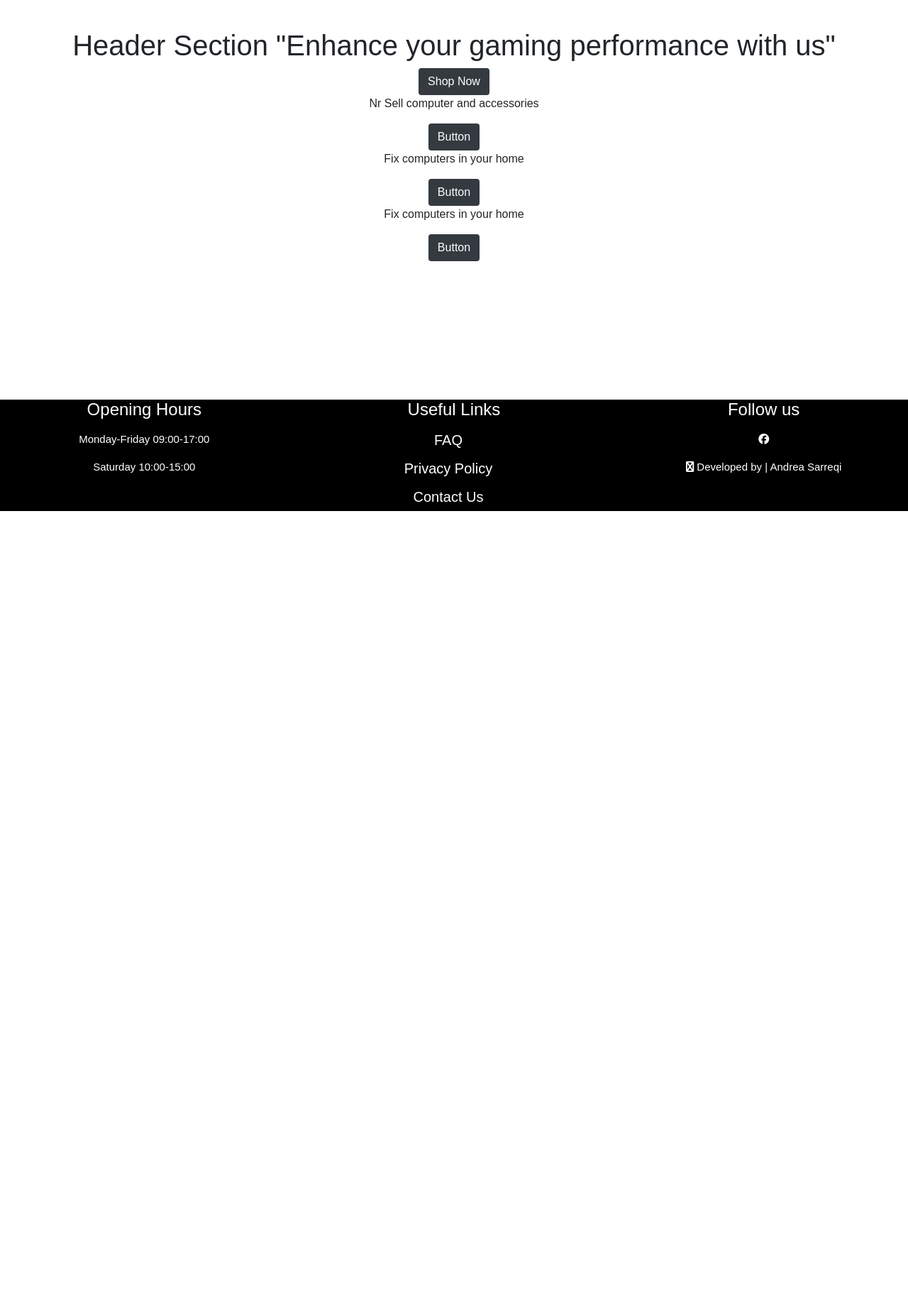
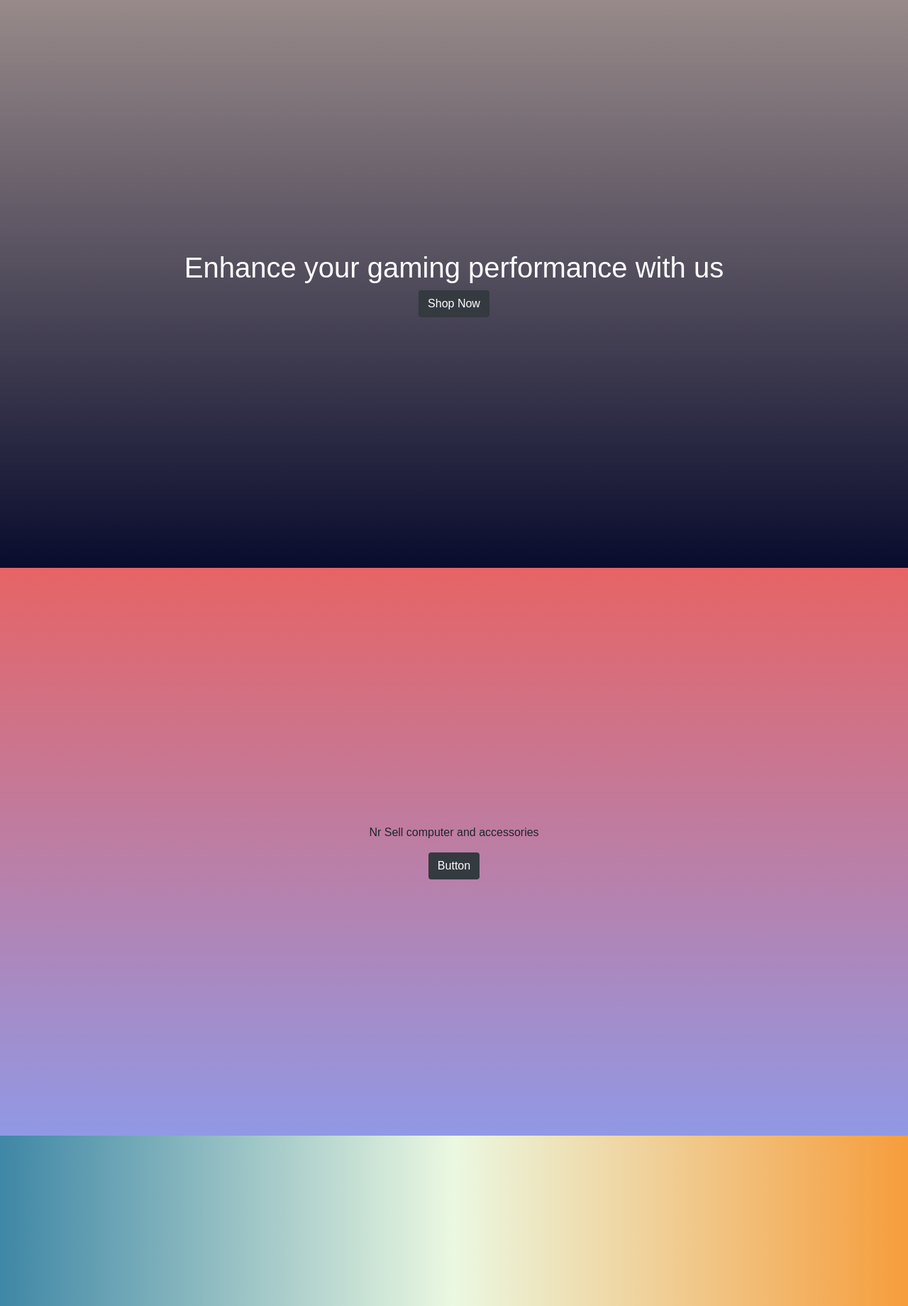
Before and after one commit to andreasarreqi/PcHub, a Django app: page / in a window 1280 px wide. Shown: the part 80-1920 px from the top of the page at 71% size. Before the commit the page ends 800 px from the top, so only its background shows below. Run offline with Django 3.2, Linux system fonts and the light colour scheme; some libraries are stand-ins or nearby versions.

Commit message:
Fixing footer horizontal scroll and giving sections linear gradient background colors

```diff
--- a/home/templates/home/index.html
+++ b/home/templates/home/index.html
@@ -5,12 +5,12 @@
 {% block content %}
 <section class="first-section">
     <div class="slide-in-top kenburns-top">
-        <h1> Header Section "Enhance your gaming performance with us"</h1>
+        <h1>Enhance your gaming performance with us</h1>
         <button class="btn lg bg-dark text-white"> Shop Now </button>
     </div>
 </section>
 
-<section class="second-section slide-in-left">
+<section class="second-section ">
     <div class="slide-in-left">
         <p> Nr Sell computer and accessories</p>
         <button class="btn lg bg-dark text-white">Button</button>
--- a/static/css/base.css
+++ b/static/css/base.css
@@ -2,6 +2,12 @@
 
 html {
     height: 100%;
+}
+body {
+    margin: 0;
+    padding: 0;
+    scroll-behavior: smooth;
+    overflow-x: hidden;
 }
 
 * {
@@ -10,13 +16,16 @@ html {
 
 main {
     margin-top: 80px;
-    padding: 40px;
+
 }
 
 /*--------------------------------------------- Footer styling*/
-.fixed-bottom {
+.footer {
     background-color: black;
     font-size: 15px;
+    padding-left: 5%;
+    box-sizing: border-box;
+    width: 100%;
 }
 
 a {
@@ -34,6 +43,9 @@ a:hover {
     justify-content: center;
     align-items: center;
     text-align: center;
+    background: linear-gradient(#988a8a, #090c2d);
+    color: white;
+    height: 100vh;
 }
 
 .second-section {
@@ -41,6 +53,8 @@ a:hover {
     justify-content: center;
     align-items: center;
     text-align: center;
+    background: linear-gradient(#e66465, #9198e5);
+    height: 100vh;
 }
 
 .third-section {
@@ -48,6 +62,8 @@ a:hover {
     justify-content: center;
     align-items: center;
     text-align: center;
+    background: linear-gradient(0.25turn, #3f87a6, #ebf8e1, #f69d3c);
+    height: 100vh;
 }
 
 .fourth-section {
@@ -55,6 +71,8 @@ a:hover {
     justify-content: center;
     align-items: center;
     text-align: center;
+    background: linear-gradient(to left, #333, #333 50%, #eee 75%, #333 75%);
+    height: 100vh;
 }
 
 /*---------------------------------- Slide top class (taken from ANIMISTA)*/
@@ -76,7 +94,7 @@ a:hover {
 }
 
 .slide-in-left {
-    animation: slide-in-left 1s cubic-bezier(0.250, 0.460, 0.450, 0.940) both;
+    animation: slide-in-left 0.9s cubic-bezier(0.250, 0.460, 0.450, 0.940) both;
 }
 
 @keyframes slide-in-left {
--- a/templates/base.html
+++ b/templates/base.html
@@ -113,7 +113,7 @@
     {% endblock %}
 
     <!--Footer-->
-    <footer class="text-white d-flex align-items-center">
+    <footer class="text-white d-flex align-items-center d-flex flex-column min-vh-100">
         {% include 'includes/footer.html'%}
     </footer>
 
--- a/templates/includes/footer.html
+++ b/templates/includes/footer.html
@@ -1,4 +1,4 @@
-<div class="fixed-bottom">
+<div class="footer ">
     <div class="row">
         <div class="col-12 col-md-4 ps-2 text-start text-md-center">
 
```
